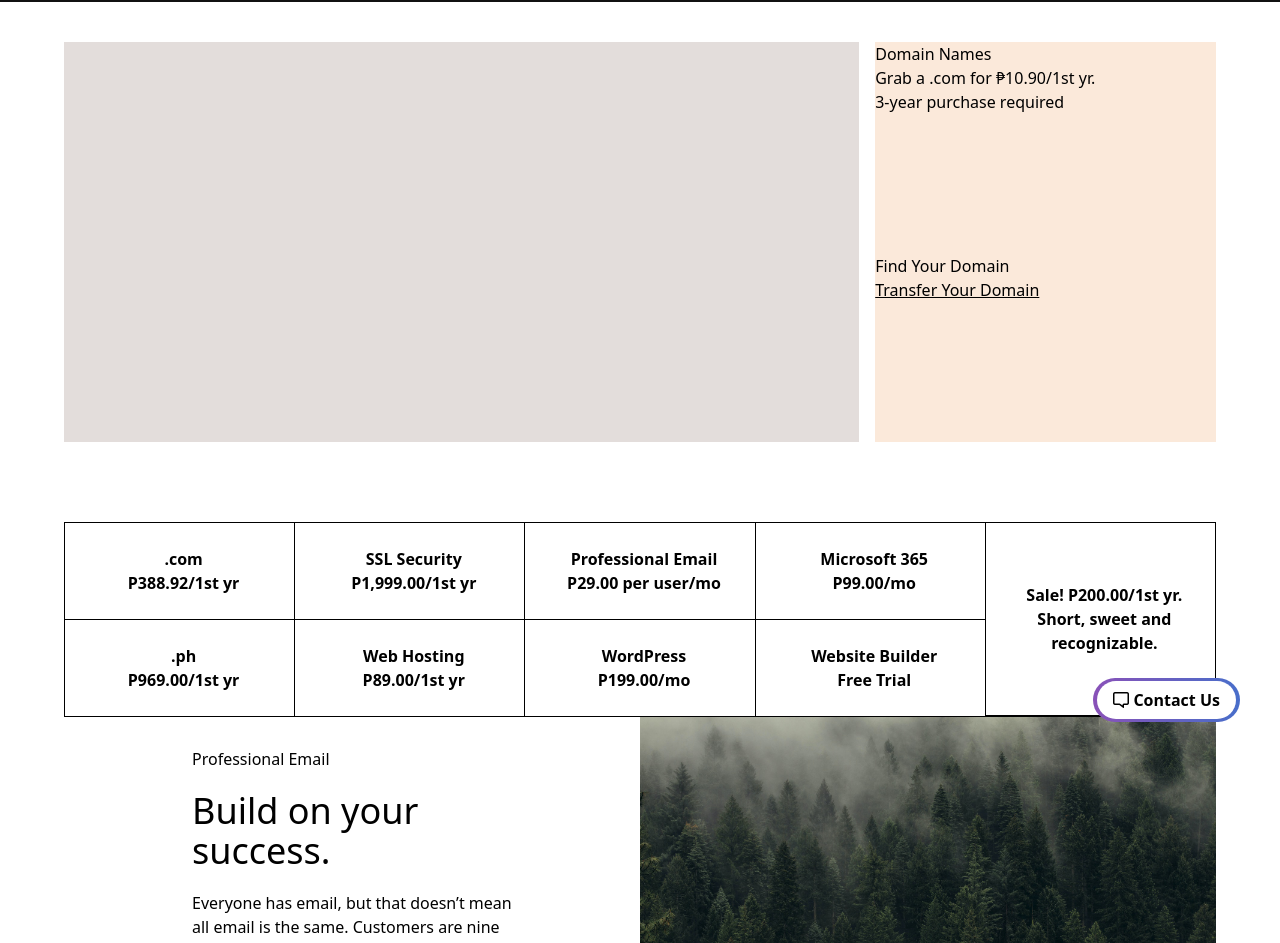
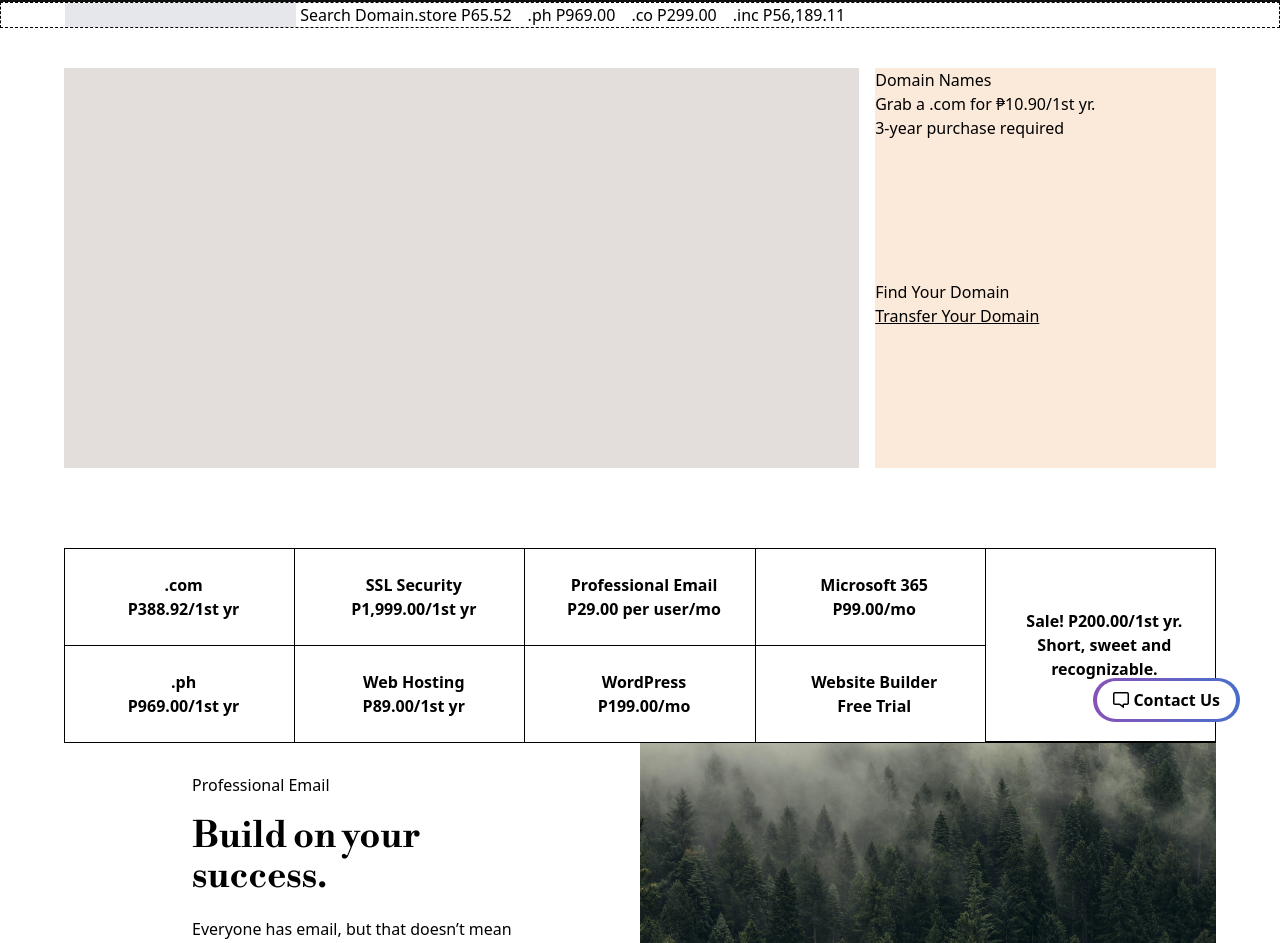
Before and after one commit to amzcasia/go-daddy-clone, a plain HTML site: page docs/index.html in a window 1280 px wide. Shown: the part 58-1001 px from the top of the page. Drawn offline with nearby package versions, Linux system fonts and the light colour scheme.

Commit message:
logo and font
create logo color versions
add bodoni font

```diff
--- a/docs/index.html
+++ b/docs/index.html
@@ -6,8 +6,14 @@
     <meta name="viewport" content="width=device-width, initial-scale=1.0">
     <title>Go-Daddy</title>
     <link rel="stylesheet" href=".\dist\output.css">
+    <link rel="icon" href=".\images\go-daddy-logo-white.png">
     <script src="https://kit.fontawesome.com/c322fa12db.js" crossorigin="anonymous"></script>
     <script src=".\dist\main.js" defer></script>
+
+    <link rel="preconnect" href="https://fonts.googleapis.com">
+    <link rel="preconnect" href="https://fonts.gstatic.com" crossorigin>
+    <link href="https://fonts.googleapis.com/css2?family=Libre+Bodoni:wght@400;500;600;700&display=swap" rel="stylesheet">
+
 </head>
 <body class="relative text-base">
     <header>
@@ -15,7 +21,7 @@
             <div class="hidden lg:flex lg:items-center">
                 <div id="brand">
                     <a href="#">
-                    <img class="h-[25px] w-auto aspect-[512/105]" src=".\images\godaddy-logo.svg"></a>
+                    <img class="h-[25px] w-auto aspect-[512/105]" src=".\images\go-daddy-text-logo-white.png"></a>
                 </div>
 
                 <ul id="main-nav" class="flex gap-1 pl-5 font-semibold ">
@@ -35,7 +41,7 @@
             </ul>
             <div class="flex items-center gap-3 lg:hidden">
                 <button id="mobile-nav-open" class="w-10 h-10 " ><i class="text-xl fa-solid fa-bars"></i></button>
-                <a href="#"><img class="w-10 h-10" src=".\images\GoDaddy-Logo-notext.svg"></a>
+                <a href="#"><img class="w-10 h-10" src=".\images\go-daddy-logo-white.png"></a>
             </div>
             <ul class="flex items-center gap-3 lg:hidden">
                 <li><button id="contact-nav"><svg class="w-6 h-6" xmlns="http://www.w3.org/2000/svg" fill="none" viewBox="0 0 24 24" strokeWidth={1.5} stroke="currentColor" className="w-6 h-6">
@@ -61,7 +67,7 @@
         <nav id="mobile-sliding-nav" class="h-screen w-screen absolute top-0 left-0 z-50 flex transition duration-700 translate-x-[-100%]">
             <div class="h-[100dvh] w-[90dvw] bg-white px-5 grid content-between pb-5">
                 <ul class="grid gap-y-8">
-                    <li class=""><button id="mobile-nav-logo" class="h-[60px] flex items-center"><img class="w-12 h-12 -translate-x-1" src=".\images\GoDaddy-Logo-notext.svg"></button>
+                    <li class=""><button id="mobile-nav-logo" class="h-[60px] flex items-center"><img class="w-12 h-12 -translate-x-1" src=".\images\go-daddy-logo-white.png"></button>
                     </li>
                     <li class="">
                         <a class="flex items-center justify-between mobile-nav-list" href="#">
@@ -180,8 +186,29 @@
     <!-- Start of Main Content -->
     <main class="">
         <!-- Start of Domain Search 1 -->
-        <section>
-
+        <section class="flex w-full borderss px">
+            <form>
+                <input class="bg-gray-200" type="text">
+                <button><span>Search Domain</span></button>
+            </form>
+            <div class="flex gap-4">
+                <div class="flex gap-1">
+                    <span>.store</span>
+                    <span>P65.52</span>
+                </div>
+                <div class="flex gap-1">
+                    <span>.ph</span>
+                    <span>P969.00</span>
+                </div>
+                <div class="flex gap-1">
+                    <span>.co</span>
+                    <span>P299.00</span>
+                </div>
+                <div class="flex gap-1">
+                    <span>.inc</span>
+                    <span>P56,189.11</span>
+                </div>
+            </div>
         </section>
         <!-- End of Domain Search 1 -->
         <!-- Start of Hero -->
@@ -336,7 +363,7 @@
             <div class="flex items-center justify-center order-2 px-32 md:order-1">
                 <div class="">
                     <p>Professional Email</p>
-                    <p class="py-5 text-4xl">Build on your success.</p>
+                    <p class="py-5 text-4xl font-bold bodoni">Build on your success.</p>
                     <p>Everyone has email, but that doesn’t mean all email is the same. Customers are nine times more likely to choose a business with a professional address like you@NeueBloom.com.</p>
                     <button class="px-4 py-2 mt-3 text-xl font-semibold border-2 border-black rounded-md
                     hover:scale-[103%] transition">See Email Plans</button>
@@ -534,7 +561,7 @@
             <a class="block py-10" href="#">
                 <p class="text-xl font-semibold">We love taking your call.</p>
                 <div class="flex items-center">
-                    <img class="h-[50px] w-auto aspect-[512/105]" src=".\images\godaddy-logo.svg">
+                    <img class="h-[50px] w-auto aspect-[512/105]" src=".\images\go-daddy-text-logo-white.png">
                     <span class="text-3xl font-thin">guides</span>
                     <!-- from-[#8951B8] to-[#486ECA] -->
                     <svg class="h-24 pl-5 text-blue-400" xmlns="http://www.w3.org/2000/svg" fill="none" viewBox="0 0 24 24" stroke-width="1.5" stroke="currentColor" class="w-6 h-6">
@@ -649,7 +676,7 @@
             </div>
             <div class="block pt-5 bg-myblk lg:hidden"><hr></div> <!-- horizontal line -->
             <div class="grid pt-5 language md:flex md:justify-between md:items-center">
-                <img class="h-[50px] w-auto aspect-[512/105]" src=".\images\godaddy-logo.svg">
+                <img class="h-[50px] w-auto aspect-[512/105]" src=".\images\go-daddy-text-logo-white.png">
 
                 <div class="pt-4 socials md:flex md:gap-x-5">
                     <i class="text-2xl text-white fa-brands fa-facebook"></i>
@@ -661,7 +688,7 @@
         </section>
         <section class="grid pt-10 pb-4 text-white bg-myblk md:hidden lg:flex lg:justify-between lg:items-center px ">
             <div class="grid language lg:flex lg:items-center">
-                <img class="h-[50px] w-auto aspect-[512/105]" src=".\images\godaddy-logo.svg">
+                <img class="h-[50px] w-auto aspect-[512/105]" src=".\images\go-daddy-text-logo-white.png">
                 <div class="block pt-5 bg-myblk lg:hidden"><hr></div> <!-- horizontal line -->
                 <div class="flex justify-around pt-8 lg:pt-0">
                     <button class="mx-4 ml-8">
--- a/docs/src/input.css
+++ b/docs/src/input.css
@@ -19,6 +19,10 @@
         box-shadow: 0px 0px 10px -1px gray;
     }
 
+    .bodoni {
+        font-family: 'Libre Bodoni', serif;
+    }
+
 }
 
 .price, .arrow {
@@ -36,7 +40,7 @@
         @apply -translate-x-2;
    }
    .arrow {
-        @apply translate-x-2 opacity-100 scale-100 text-white;
+        @apply text-white scale-100 translate-x-2 opacity-100;
    }
 }
 
```
Also changed, not shown: docs/dist/output.css, docs/images/go-daddy-logo-cyan.png (added), docs/images/go-daddy-logo-white.png (added), docs/images/go-daddy-text-logo-white.png (added).
